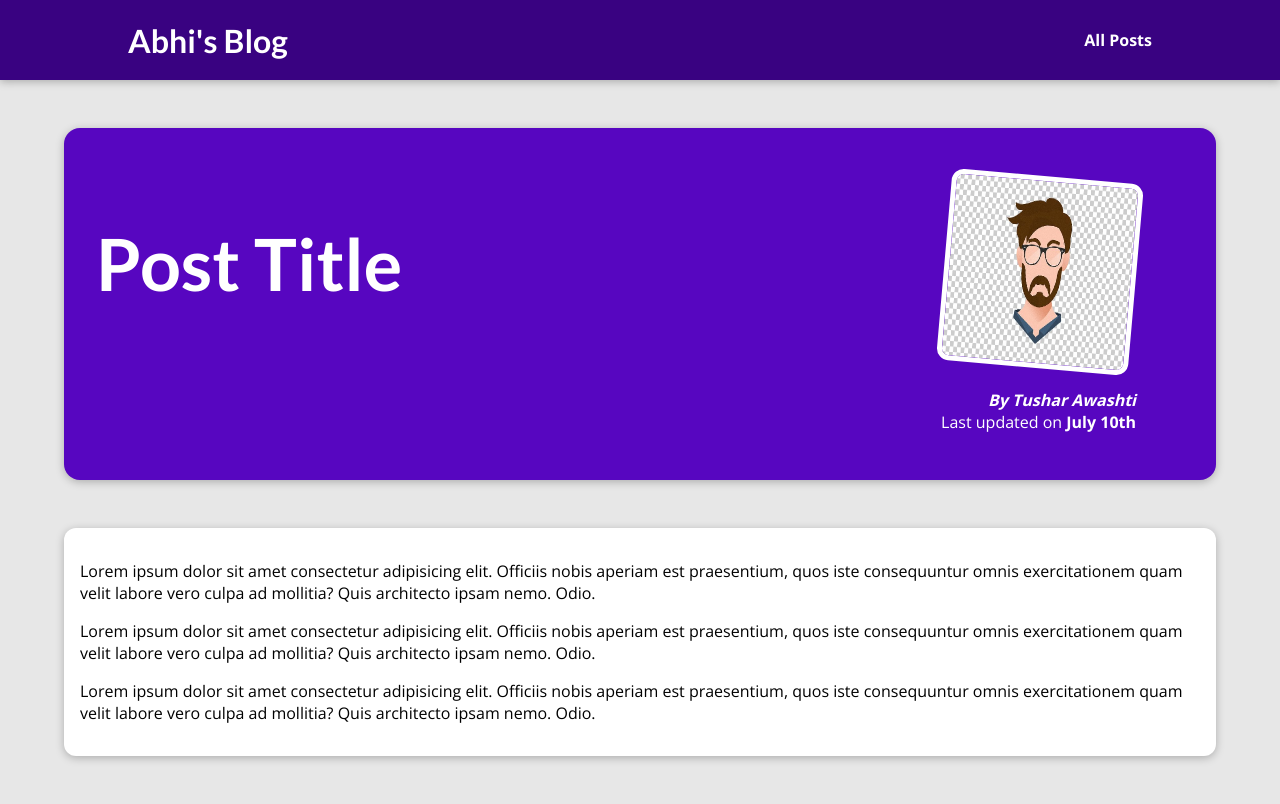
After one commit to 13AbhishekJha/BlogappDjango, a Django app: template blog/templates/blog/post-detail.html in a window 1280 px wide. The commit adds this page. Run offline with Django 3.2, Linux system fonts and the light colour scheme; the template is opened without the code that fills it, so the values that code supplies are empty.

Commit message:
Added single page templates

```diff
--- /dev/null
+++ b/blog/static/blog/post-detail.css
@@ -0,0 +1,62 @@
+body {
+    background-color: #e7e7e7;
+  }
+
+  #main-navigation {
+    background-color: #390281;
+    box-shadow: 0 2px 8px rgba(0, 0, 0, 0.25);
+  }
+
+  #summary {
+    margin: 8rem auto 3rem auto;
+    padding: 2rem;
+    width: 90%;
+    max-width: 90rem;
+    border-radius: 16px;
+    background-color: #5706c0;
+    position: relative;
+    box-shadow: 0 2px 8px rgba(0, 0, 0, 0.25);
+    height: 22rem;
+  }
+
+  #summary h2 {
+    color: white;
+    font-size: 4.5rem;
+  }
+
+  #summary article {
+    position: absolute;
+    top: 2rem;
+    right: 3rem;
+    padding: 1rem 2rem;
+    border-radius: 12px;
+    text-align: right;
+    color: white;
+  }
+
+  #summary article img {
+    width: 12rem;
+    height: 12rem;
+    border-radius: 12px;
+    transform: rotateZ(5deg);
+    border: 5px solid white;
+    margin-bottom: 1rem;
+  }
+
+  #summary address {
+    font-weight: bold;
+  }
+
+  #summary time {
+    font-weight: bold;
+  }
+
+  main {
+    width: 90%;
+    max-width: 90rem;
+    margin: 3rem auto;
+    background-color: white;
+    padding: 1rem;
+    border-radius: 12px;
+    box-shadow: 0 2px 8px rgba(0, 0, 0, 0.25);
+  }
--- /dev/null
+++ b/blog/templates/blog/post-detail.html
@@ -0,0 +1,39 @@
+{% extends "base.html" %}
+{% load static %}
+
+{% block title %}
+This Post Title
+{% endblock %}
+
+{% block css_files %}
+<link rel="stylesheet" href="{% static "blog/post-detail.css" %}" />
+{% endblock %}
+
+{% block content %}
+<section id="summary">
+  <h2>Post Title</h2>
+  <article>
+    <img src="{% static "blog/images/profile.jpg" %}" alt="Post Title" />
+    <address>By Tushar Awashti</address>
+    <div>Last updated on <time>July 10th</time></div>
+  </article>
+</section>
+
+<main>
+  <p>
+    Lorem ipsum dolor sit amet consectetur adipisicing elit. Officiis nobis
+    aperiam est praesentium, quos iste consequuntur omnis exercitationem quam
+    velit labore vero culpa ad mollitia? Quis architecto ipsam nemo. Odio.
+  </p>
+  <p>
+    Lorem ipsum dolor sit amet consectetur adipisicing elit. Officiis nobis
+    aperiam est praesentium, quos iste consequuntur omnis exercitationem quam
+    velit labore vero culpa ad mollitia? Quis architecto ipsam nemo. Odio.
+  </p>
+  <p>
+    Lorem ipsum dolor sit amet consectetur adipisicing elit. Officiis nobis
+    aperiam est praesentium, quos iste consequuntur omnis exercitationem quam
+    velit labore vero culpa ad mollitia? Quis architecto ipsam nemo. Odio.
+  </p>
+</main>
+{% endblock %}
--- a/static/app.css
+++ b/static/app.css
@@ -18,3 +18,31 @@ h3 {
   font-family: 'Lato', sans-serif;
   font-weight: bold;
 }
+
+#main-navigation {
+  width: 100%;
+  height: 5rem;
+  display: flex;
+  justify-content: space-between;
+  align-items: center;
+  padding: 0 10%;
+  position: absolute;
+  top: 0;
+  left: 0;
+}
+
+#main-navigation a {
+  text-decoration: none;
+  color: white;
+  font-weight: bold;
+}
+
+#main-navigation a:hover,
+#main-navigation a:active {
+  color: #cf79f1;
+}
+
+#main-navigation h1 a:hover,
+#main-navigation h1 a:active {
+  color: white;
+}
--- a/templates/base.html
+++ b/templates/base.html
@@ -10,6 +10,13 @@
     {% block css_files %}{% endblock %}
 </head>
 <body>
+    <header id="main-navigation">
+        <h1><a href="{% url "starting-page" %}">Abhi's Blog</a></h1>
+        <nav>
+          <a href="{% url "posts-page" %}">All Posts</a>
+        </nav>
+      </header>
+
 {% block content %}{% endblock %}
 </body>
 </html>
```
Also changed, not shown: blog/static/blog/all-posts.css (added, +43 -0 lines), blog/static/blog/index.css (+0 -72 lines), blog/static/blog/post.css (added, +43 -0 lines), blog/templates/blog/all-posts.html (added, +26 -0 lines), blog/templates/blog/includes/post.html (added, +15 -0 lines), blog/templates/blog/index.html (+3 -17 lines), blog/views.py (+4 -4 lines).
